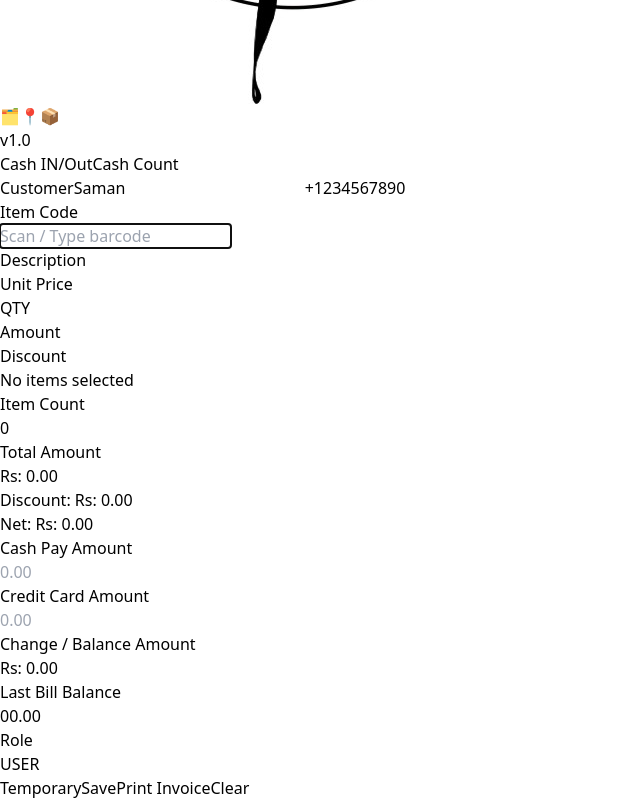
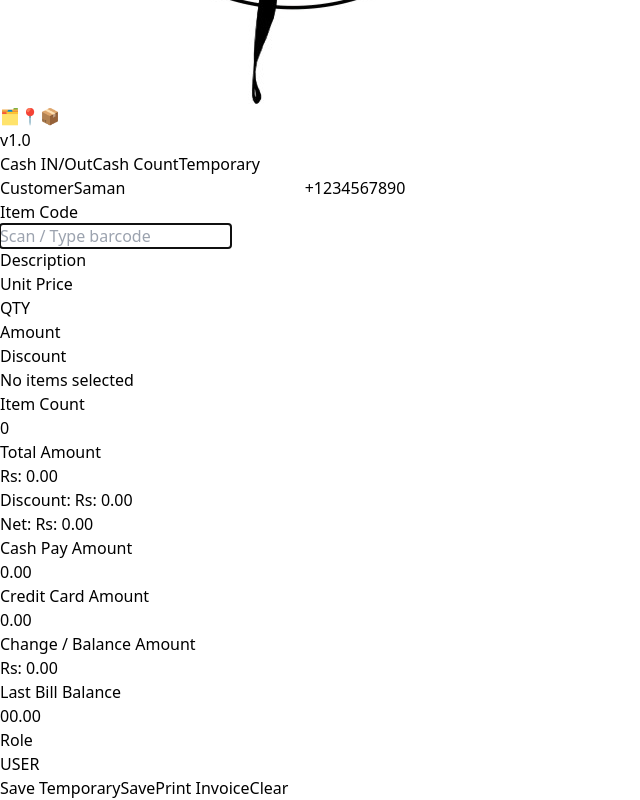
Before and after one commit to RanushMithila/PuwasaBookShop_Frontend, a React (Vite) app in the folder frontend/: page /#/billing in a window 1280 px wide. Shown: the part 550-1350 px from the top of the page, without its empty margins (0-640 px from the left). Built offline with nearby package versions, Linux system fonts and the light colour scheme.

Commit message:
feat: Update BillingPage to handle temporary bills and adjust discount handling to use absolute amounts

```diff
--- a/frontend/src/pages/BillingPage.jsx
+++ b/frontend/src/pages/BillingPage.jsx
@@ -50,8 +50,8 @@ const BillingPage = () => {
   const [highlightIndex, setHighlightIndex] = useState(-1);
 
   // Payment
-  const [cashPayAmount, setCashPayAmount] = useState('');
-  const [cardAmount, setCardAmount] = useState('');
+  const [cashPayAmount, setCashPayAmount] = useState('0.00');
+  const [cardAmount, setCardAmount] = useState('0.00');
   const [creditBalance, setCreditBalance] = useState(0);
   const [userEditedCash, setUserEditedCash] = useState(false);
   const [userEditedCard, setUserEditedCard] = useState(false);
@@ -61,6 +61,8 @@ const BillingPage = () => {
   const receiptRef = useRef();
   const itemCodeRef = useRef();
   const cashInputRef = useRef();
+  const cardInputRef = useRef();
+  const saveButtonRef = useRef();
   const rowRefs = useRef(new Map());
 
   // Computed totals from store
@@ -203,12 +205,11 @@ const BillingPage = () => {
       }
 
       const itemsPayload = selectedItems.map((it) => {
-        const lineSubtotal = (it.itemUnitPrice || 0) * (it.QTY || 1);
-        const absDiscount = it.Discount || 0; // stored internally as absolute
-        const percent = lineSubtotal > 0 ? (absDiscount / lineSubtotal) * 100 : 0;
+        // Send the raw discount value (absolute rupees) as-entered by the user.
+        // Do not convert to percentage on the client.
         return {
           InventoryID: it.inventoryID,
-          Discount: parseFloat(percent.toFixed(4)), // send percentage expected by backend
+          Discount: Number(it.Discount) || 0,
           QTY: it.QTY || 1,
         };
       });
@@ -236,6 +237,49 @@ const BillingPage = () => {
     }
   };
 
+  // Save current items as a temporary bill (create bill + add details, but do not complete)
+  const handleSaveTemporary = async () => {
+    try {
+      setIsProcessing(true);
+      if (!selectedItems || selectedItems.length === 0) {
+        alert('Add at least one item before saving the temporary bill.');
+        return;
+      }
+
+      // Create a bill first
+      const createResp = await createBill({ LocationID: 1, CustomerID: 1, CashierID: 1 });
+      if (!(createResp && createResp.status === true && createResp.data)) {
+        alert('Failed to create temporary bill');
+        return;
+      }
+      const billId = createResp.data;
+      // Prepare items payload - send raw Discount (absolute rupees)
+      const itemsPayload = selectedItems.map((it) => ({
+        InventoryID: it.inventoryID,
+        Discount: Number(it.Discount) || 0,
+        QTY: it.QTY || 1,
+      }));
+
+      const detailsResp = await addBillDetails({ BillID: billId, Items: itemsPayload });
+      if (!(detailsResp && detailsResp.status === true)) {
+        alert('Failed to save temporary bill details: ' + (detailsResp?.error_message || detailsResp?.message || JSON.stringify(detailsResp)));
+        return;
+      }
+
+      // Keep the bill id so user can resume later
+      setCurrentBillId(billId);
+      // Optionally refresh temporary bills list if modal exists
+      try { await loadTemporaryBills(); } catch (e) { /* ignore */ }
+
+      alert('Temporary bill saved (ID: ' + billId + ')');
+    } catch (err) {
+      console.error('Save temporary failed:', err);
+      alert('Error saving temporary bill: ' + (err?.message || err));
+    } finally {
+      setIsProcessing(false);
+    }
+  };
+
   const handlePrintInvoice = async () => {
     try {
       setIsPrinting(true);
@@ -243,6 +287,18 @@ const BillingPage = () => {
         // Trigger a simple Python example script (hello.py)
         const result = await window.electron.ipcRenderer.invoke('run-hello', { when: new Date().toISOString() });
         console.log('Hello script result:', result);
+        // On success, clear the current transaction so operator can start a new one
+        // Clear items, reset payment fields and balances
+        useBillingStore.getState().clearItems();
+        setCashPayAmount('0.00');
+        setCardAmount('0.00');
+        setCreditBalance(0);
+        setCurrentBillId(null);
+        // Focus item code for next transaction
+        setTimeout(() => {
+          itemCodeRef.current?.focus();
+          itemCodeRef.current?.select?.();
+        }, 0);
       }
     } catch (err) {
       console.warn('Hello script invoke failed:', err);
@@ -276,9 +332,11 @@ const BillingPage = () => {
           resp.data.Details.forEach((d) => {
             const qty = d.QTY || 1;
             const unitPrice = d.UnitPrice || d.itemUnitPrice || 0;
-            const percentDiscount = d.Discount || 0; // backend stores percent
-            const lineSubtotal = unitPrice * qty;
-            const absDiscount = parseFloat((lineSubtotal * (percentDiscount / 100)).toFixed(2));
+            const lineTotal = (unitPrice || 0) * qty;
+            // Treat backend Discount as an absolute rupee amount and do not
+            // convert it to a percentage. Clamp to line total and round to 2dp.
+            const raw = parseFloat(d.Discount || 0) || 0;
+            const absDiscount = parseFloat(Math.min(raw, lineTotal).toFixed(2));
             addItem({
               inventoryID: d.InventoryID,
               itemName: d.ItemName || `Item ${d.InventoryID}`,
@@ -358,6 +416,18 @@ const BillingPage = () => {
     }
   };
 
+  // Clear UI and transaction state (keep defaults)
+  const handleClear = () => {
+    // Reset store transaction (items, customer, currentBillId)
+    resetTransaction();
+    // Reset local payment inputs and balances
+    setCashPayAmount('0.00');
+    setCardAmount('0.00');
+    setCreditBalance(0);
+    // Focus item code for convenience
+    setTimeout(() => itemCodeRef.current?.focus(), 0);
+  };
+
   // Removed auto-filling payment inputs from total; user enters amounts explicitly.
 
   return (
@@ -377,6 +447,12 @@ const BillingPage = () => {
             className="px-4 py-2 rounded-lg border border-emerald-200 text-emerald-700 bg-white hover:bg-emerald-50 transition"
           >
             Cash Count
+          </button>
+          <button
+            onClick={() => setShowTemporaryBills(true)}
+            className="px-4 py-2 rounded-lg border border-sky-200 text-sky-700 bg-white hover:bg-sky-50 transition"
+          >
+            Temporary
           </button>
           <div className="flex-1"></div>
         </div>
@@ -498,10 +574,19 @@ const BillingPage = () => {
               setUserEditedCash(true);
               setCashPayAmount(e.target.value);
             }}
+            onFocus={(e) => e.target.select()}
             onBlur={(e) => {
               // Normalize format
               if (e.target.value && !isNaN(parseFloat(e.target.value))) {
                 setCashPayAmount(parseFloat(e.target.value).toFixed(2));
+              }
+            }}
+            onKeyDown={(e) => {
+              if (e.key === 'Enter') {
+                // Move focus to card amount input
+                e.preventDefault();
+                cardInputRef.current?.focus();
+                cardInputRef.current?.select?.();
               }
             }}
             placeholder="0.00"
@@ -518,12 +603,21 @@ const BillingPage = () => {
               setUserEditedCard(true);
               setCardAmount(e.target.value);
             }}
+            onFocus={(e) => e.target.select()}
             onBlur={(e) => {
               if (e.target.value && !isNaN(parseFloat(e.target.value))) {
                 setCardAmount(parseFloat(e.target.value).toFixed(2));
               }
             }}
+            onKeyDown={(e) => {
+              if (e.key === 'Enter') {
+                // Move focus to Save button (do not click)
+                e.preventDefault();
+                saveButtonRef.current?.focus();
+              }
+            }}
             placeholder="0.00"
+            ref={cardInputRef}
           />
         </div>
 
@@ -531,7 +625,7 @@ const BillingPage = () => {
             <div className="space-y-5">
               <div className="text-sm font-semibold text-gray-700">Change / Balance Amount</div>
               <div className="w-full border px-4 py-3 text-base rounded-lg bg-gray-50 text-gray-900">
-                Rs: {Math.abs(creditBalance).toFixed(2)}
+                {`Rs: ${Math.abs(Number(creditBalance) || 0).toFixed(2)}`}
               </div>
             </div>
 
@@ -549,8 +643,18 @@ const BillingPage = () => {
       <div className="flex-1"></div>
 
   <div className="space-y-2 mt-auto">
-          <button onClick={() => setShowTemporaryBills(true)} className="w-full px-3 py-2 bg-white hover:bg-sky-50 border border-sky-200 text-sky-700 rounded-lg transition">Temporary</button>
+          {/* Temporary button moved to the top action row */}
           <button
+            onClick={handleSaveTemporary}
+            disabled={selectedItems.length === 0 || isProcessing}
+            className={`w-full px-3 py-2 mb-2 rounded-lg flex items-center justify-center gap-2 transition ${selectedItems.length === 0 || isProcessing ? 'bg-gray-100 text-gray-400 cursor-not-allowed' : 'bg-white text-sky-700 border border-sky-200 hover:bg-sky-50'}`}
+          >
+            <span>Save Temporary</span>
+          </button>
+
+          <button
+            ref={saveButtonRef}
+            tabIndex={0}
             onClick={handleAddDetails}
             disabled={selectedItems.length === 0 || isProcessing}
             className={`w-full px-3 py-2 rounded-lg flex items-center justify-center gap-2 transition ${selectedItems.length === 0 || isProcessing ? 'bg-gray-200 text-gray-400 cursor-not-allowed' : 'bg-emerald-600 text-white hover:bg-emerald-700'}`}
@@ -570,7 +674,7 @@ const BillingPage = () => {
             )}
             <span>Print Invoice</span>
           </button>
-          <button onClick={() => resetTransaction()} className="w-full px-3 py-2 bg-white hover:bg-red-50 border border-red-300 rounded-lg text-red-600 transition">Clear</button>
+          <button onClick={() => handleClear()} className="w-full px-3 py-2 bg-white hover:bg-red-50 border border-red-300 rounded-lg text-red-600 transition">Clear</button>
         </div>
       </div>
 
@@ -586,7 +690,14 @@ const BillingPage = () => {
         onRefresh={loadTemporaryBills}
         onSelectBill={(b, idx) => {
           // fetch details and load; highlight already handled by modal
-          fetchTemporaryBillDetails(b.BillID);
+          fetchTemporaryBillDetails(b.BillID).then(() => {
+            // Close modal and focus item code input for next entry
+            setShowTemporaryBills(false);
+            setTimeout(() => {
+              itemCodeRef.current?.focus();
+              itemCodeRef.current?.select?.();
+            }, 0);
+          });
         }}
         onDeleteBill={async (id, idx) => {
           await handleDeleteTemporaryBill(id);
--- a/frontend/src/store/BillingStore.js
+++ b/frontend/src/store/BillingStore.js
@@ -44,7 +44,7 @@ const useBillingStore = create((set, get) => ({
     )
   })),
 
-  // Updates the discount percentage of a specific item
+  // Updates the discount amount (absolute rupees) of a specific item
   updateItemDiscount: (inventoryID, discount) => set((state) => ({
     // Discount now represents an absolute currency amount applied to the whole line, capped at line total
     selectedItems: state.selectedItems.map((item) => {
@@ -69,16 +69,22 @@ const useBillingStore = create((set, get) => ({
 
   // --- COMPUTED GETTERS ---
 
-  // Calculates the total price before any discounts or taxes
-  getSubtotal: () => get().selectedItems.reduce((total, item) => total + (item.itemUnitPrice || 0) * (item.QTY || 1), 0),
+  // Calculates the total price before any discounts or taxes (rounded to 2 decimals)
+  getSubtotal: () => {
+    const sum = get().selectedItems.reduce((total, item) => total + (item.itemUnitPrice || 0) * (item.QTY || 1), 0);
+    return parseFloat(sum.toFixed(2));
+  },
 
-  // Calculates the total monetary value of all discounts applied
-  getTotalDiscount: () => get().selectedItems.reduce((total, item) => total + (item.Discount || 0), 0),
+  // Calculates the total monetary value of all discounts applied (rounded)
+  getTotalDiscount: () => {
+    const sum = get().selectedItems.reduce((total, item) => total + (item.Discount || 0), 0);
+    return parseFloat(sum.toFixed(2));
+  },
 
-  // Calculates the subtotal after discounts have been applied
-  getDiscountedSubtotal: () => get().getSubtotal() - get().getTotalDiscount(),
-
-  // Calculates the tax amount based on the discounted subtotal
+  // Calculates the subtotal after discounts have been applied (rounded)
+  getDiscountedSubtotal: () => {
+    return parseFloat((get().getSubtotal() - get().getTotalDiscount()).toFixed(2));
+  },
 
   // Calculates the final, grand total to be paid
   getTotal: () => get().getDiscountedSubtotal(),
```
